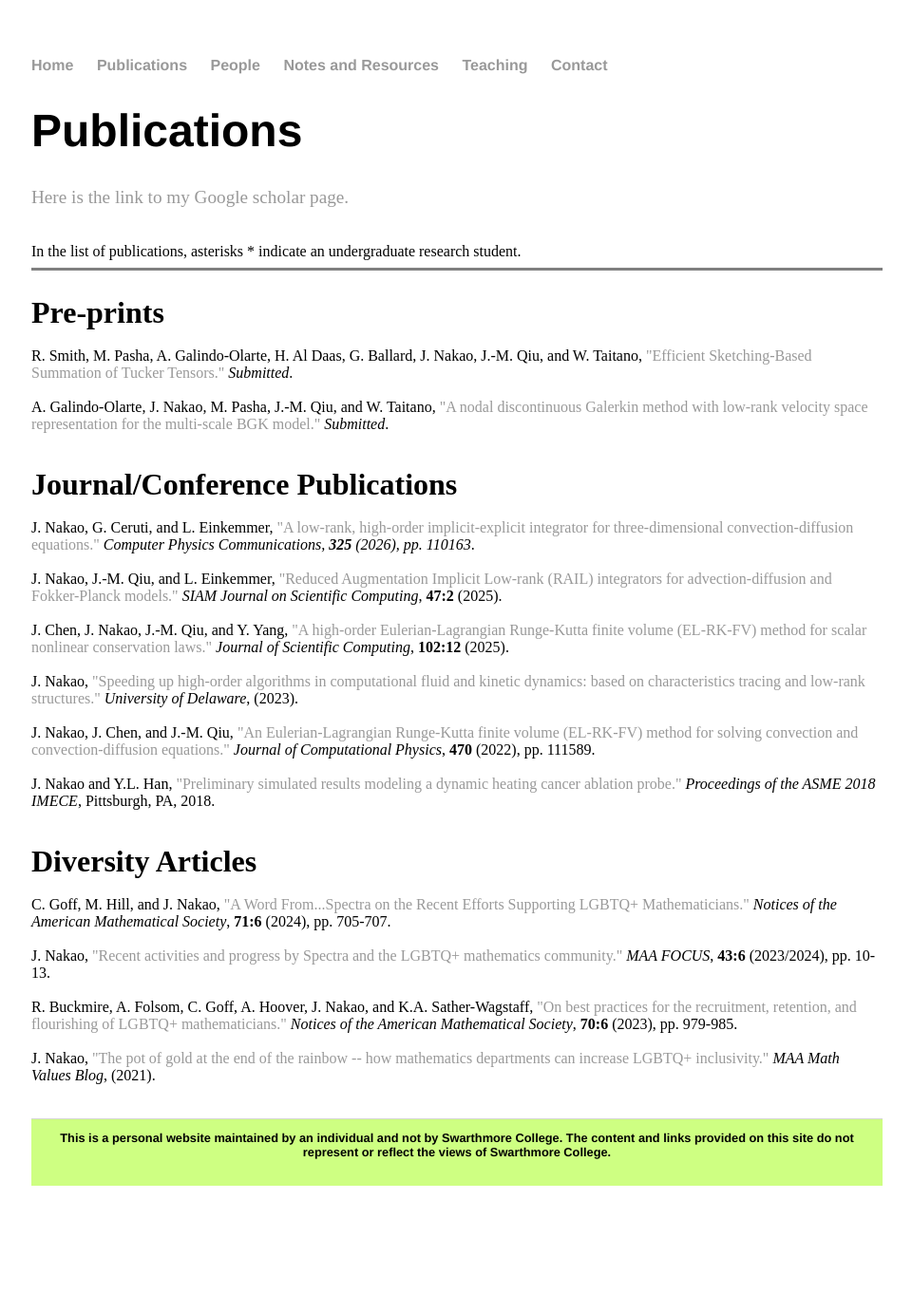
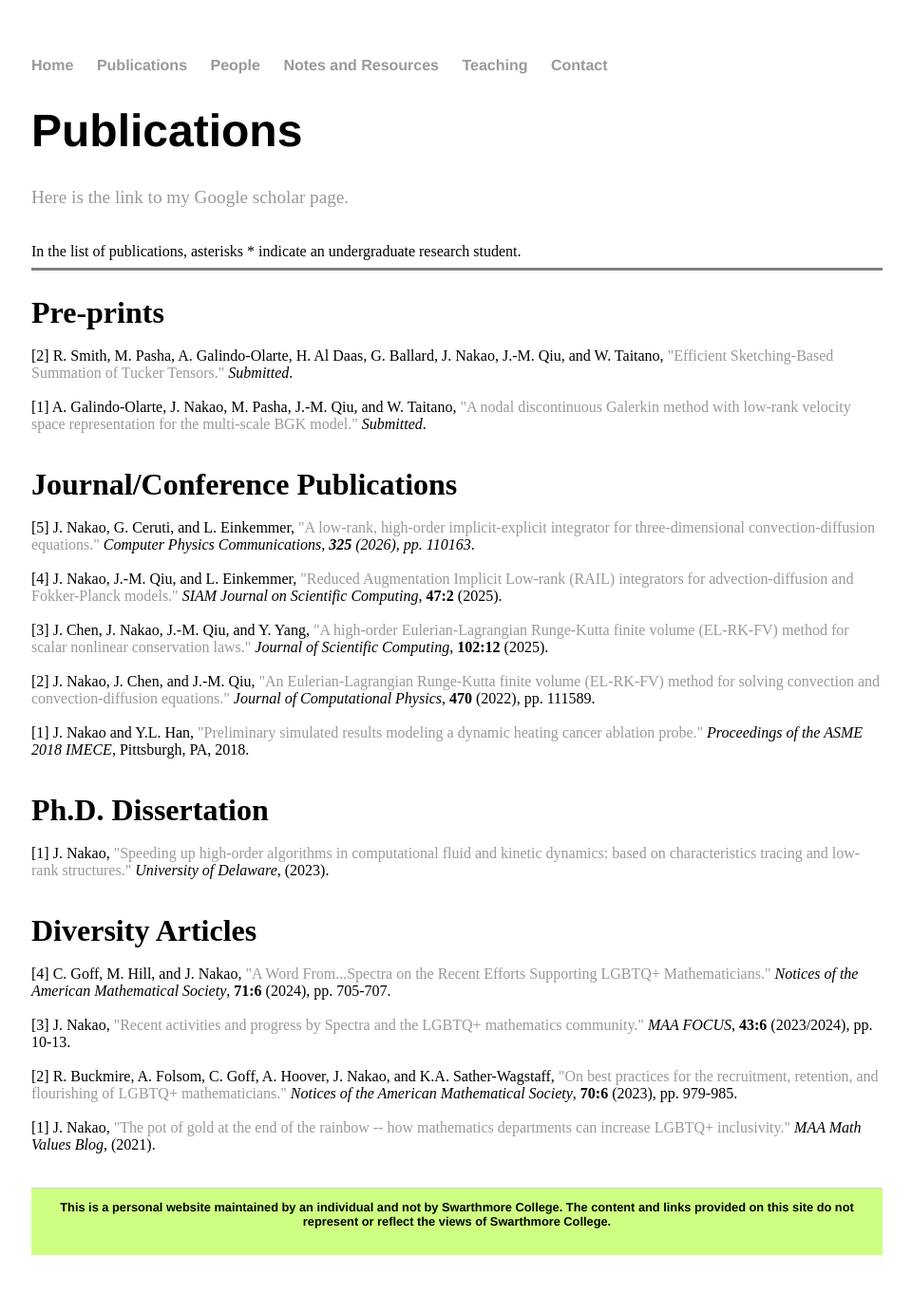
Before and after one commit to jhknakao/jhknakao.github.io, a Jekyll site: the page built from publications.html, in a window 1280 px wide. Shown: the whole page at 95% size, without its empty margins (159-1119 px from the left). Built offline with Jekyll 4.4.1, drawn with Linux system fonts in a browser that asks for light colours; before the commit the page ends 1309 px from its top, so only the background shows below that.

Commit message:
Update publications.html

```diff
--- a/publications.html
+++ b/publications.html
@@ -17,48 +17,52 @@ title: Publications
 	<font size="6"><b>Pre-prints</b></font>
 	<br>
 	<br>
-	R. Smith, M. Pasha, A. Galindo-Olarte, H. Al Daas, G. Ballard, J. Nakao, J.-M. Qiu, and W. Taitano, <a href="https://arxiv.org/abs/2603.13532">"Efficient Sketching-Based Summation of Tucker Tensors."</a> <i>Submitted</i>.
+	[2] R. Smith, M. Pasha, A. Galindo-Olarte, H. Al Daas, G. Ballard, J. Nakao, J.-M. Qiu, and W. Taitano, <a href="https://arxiv.org/abs/2603.13532">"Efficient Sketching-Based Summation of Tucker Tensors."</a> <i>Submitted</i>.
 	<br>
 	<br>
-	A. Galindo-Olarte, J. Nakao, M. Pasha, J.-M. Qiu, and W. Taitano, <a href="https://arxiv.org/pdf/2508.16564">"A nodal discontinuous Galerkin method with low-rank velocity space representation for the multi-scale BGK model."</a> <i>Submitted</i>.
+	[1] A. Galindo-Olarte, J. Nakao, M. Pasha, J.-M. Qiu, and W. Taitano, <a href="https://arxiv.org/pdf/2508.16564">"A nodal discontinuous Galerkin method with low-rank velocity space representation for the multi-scale BGK model."</a> <i>Submitted</i>.
 	<br>
 	<br>
 	<br>
 	<font size="6"><b>Journal/Conference Publications</b></font>
 	<br>
 	<br>
-	J. Nakao, G. Ceruti, and L. Einkemmer, <a href="https://arxiv.org/pdf/2503.04932">"A low-rank, high-order implicit-explicit integrator for three-dimensional convection-diffusion equations."</a> <i>Computer Physics Communications, <b>325</b> (2026), pp. 110163</i>.
+	[5] J. Nakao, G. Ceruti, and L. Einkemmer, <a href="https://arxiv.org/pdf/2503.04932">"A low-rank, high-order implicit-explicit integrator for three-dimensional convection-diffusion equations."</a> <i>Computer Physics Communications, <b>325</b> (2026), pp. 110163</i>.
 	<br>
 	<br>
-	J. Nakao, J.-M. Qiu, and L. Einkemmer, <a href="https://arxiv.org/pdf/2311.15143.pdf">"Reduced Augmentation Implicit Low-rank (RAIL) integrators for advection-diffusion and Fokker-Planck models."</a> <i>SIAM Journal on Scientific Computing</i>, <b>47:2</b> (2025).
+	[4] J. Nakao, J.-M. Qiu, and L. Einkemmer, <a href="https://arxiv.org/pdf/2311.15143.pdf">"Reduced Augmentation Implicit Low-rank (RAIL) integrators for advection-diffusion and Fokker-Planck models."</a> <i>SIAM Journal on Scientific Computing</i>, <b>47:2</b> (2025).
 	<br>
 	<br>
-	J. Chen, J. Nakao, J.-M. Qiu, and Y. Yang, <a href="https://arxiv.org/pdf/2405.09835">"A high-order Eulerian-Lagrangian Runge-Kutta finite volume (EL-RK-FV) method for scalar nonlinear conservation laws."</a> <i>Journal of Scientific Computing</i>, <b>102:12</b> (2025).
+	[3] J. Chen, J. Nakao, J.-M. Qiu, and Y. Yang, <a href="https://arxiv.org/pdf/2405.09835">"A high-order Eulerian-Lagrangian Runge-Kutta finite volume (EL-RK-FV) method for scalar nonlinear conservation laws."</a> <i>Journal of Scientific Computing</i>, <b>102:12</b> (2025).
 	<br>
 	<br>
-	J. Nakao,  <a href="files/Nakao_dissertation.pdf" class="download" title="Download dissertation">"Speeding up high-order algorithms in computational fluid and kinetic dynamics: based on characteristics tracing and low-rank structures."</a> <i>University of Delaware</i>, (2023).
+	[2] J. Nakao, J. Chen, and J.-M. Qiu, <a href="https://arxiv.org/pdf/2204.03682.pdf">"An Eulerian-Lagrangian Runge-Kutta finite volume (EL-RK-FV) method for solving convection and convection-diffusion equations."</a> <i>Journal of Computational Physics</i>, <b>470</b> (2022), pp. 111589.
 	<br>
 	<br>
-	J. Nakao, J. Chen, and J.-M. Qiu, <a href="https://arxiv.org/pdf/2204.03682.pdf">"An Eulerian-Lagrangian Runge-Kutta finite volume (EL-RK-FV) method for solving convection and convection-diffusion equations."</a> <i>Journal of Computational Physics</i>, <b>470</b> (2022), pp. 111589.
+	[1] J. Nakao and Y.L. Han, <a href="https://asmedigitalcollection.asme.org/IMECE/proceedings-abstract/IMECE2018/V08AT10A004/273871">"Preliminary simulated results modeling a dynamic heating cancer ablation probe."</a> <i>Proceedings of the ASME 2018 IMECE</i>, Pittsburgh, PA, 2018.
 	<br>
 	<br>
-	J. Nakao and Y.L. Han, <a href="https://asmedigitalcollection.asme.org/IMECE/proceedings-abstract/IMECE2018/V08AT10A004/273871">"Preliminary simulated results modeling a dynamic heating cancer ablation probe."</a> <i>Proceedings of the ASME 2018 IMECE</i>, Pittsburgh, PA, 2018.
+	<br>
+	<font size="6"><b>Ph.D. Dissertation</b></font>
+	<br>
+	<br>
+	[1] J. Nakao,  <a href="files/Nakao_dissertation.pdf" class="download" title="Download dissertation">"Speeding up high-order algorithms in computational fluid and kinetic dynamics: based on characteristics tracing and low-rank structures."</a> <i>University of Delaware</i>, (2023).
 	<br>
 	<br>
 	<br>
 	<font size="6"><b>Diversity Articles</b></font>
 	<br>
 	<br>
-	C. Goff, M. Hill, and J. Nakao, <a href="https://www.ams.org/journals/notices/202406/rnoti-p705.pdf">"A Word From...Spectra on the Recent Efforts Supporting LGBTQ+ Mathematicians."</a> <i>Notices of the American Mathematical Society</i>, <b>71:6</b> (2024), pp. 705-707.
+	[4] C. Goff, M. Hill, and J. Nakao, <a href="https://www.ams.org/journals/notices/202406/rnoti-p705.pdf">"A Word From...Spectra on the Recent Efforts Supporting LGBTQ+ Mathematicians."</a> <i>Notices of the American Mathematical Society</i>, <b>71:6</b> (2024), pp. 705-707.
 	<br>
 	<br>
-	J. Nakao, <a href="http://digitaleditions.walsworthprintgroup.com/publication/?i=809747">"Recent activities and progress by Spectra and the LGBTQ+ mathematics community."</a> <i>MAA FOCUS</i>, <b>43:6</b> (2023/2024), pp. 10-13.
+	[3] J. Nakao, <a href="http://digitaleditions.walsworthprintgroup.com/publication/?i=809747">"Recent activities and progress by Spectra and the LGBTQ+ mathematics community."</a> <i>MAA FOCUS</i>, <b>43:6</b> (2023/2024), pp. 10-13.
 	<br>
 	<br>
-	R. Buckmire, A. Folsom, C. Goff, A. Hoover, J. Nakao, and K.A. Sather-Wagstaff, <a href="https://www.ams.org/journals/notices/202306/rnoti-p979.pdf">"On best practices for the recruitment, retention, and flourishing of LGBTQ+ mathematicians."</a> <i>Notices of the American Mathematical Society</i>, <b>70:6</b> (2023), pp. 979-985.
+	[2] R. Buckmire, A. Folsom, C. Goff, A. Hoover, J. Nakao, and K.A. Sather-Wagstaff, <a href="https://www.ams.org/journals/notices/202306/rnoti-p979.pdf">"On best practices for the recruitment, retention, and flourishing of LGBTQ+ mathematicians."</a> <i>Notices of the American Mathematical Society</i>, <b>70:6</b> (2023), pp. 979-985.
 	<br>
 	<br>
-	J. Nakao, <a href="https://www.mathvalues.org/masterblog/how-mathematics-departments-can-increase-lgbtq-inclusivity">"The pot of gold at the end of the rainbow -- how mathematics departments can increase LGBTQ+ inclusivity."</a> <i>MAA Math Values Blog</i>, (2021).
+	[1] J. Nakao, <a href="https://www.mathvalues.org/masterblog/how-mathematics-departments-can-increase-lgbtq-inclusivity">"The pot of gold at the end of the rainbow -- how mathematics departments can increase LGBTQ+ inclusivity."</a> <i>MAA Math Values Blog</i>, (2021).
 	<br>
 	<br>
 	<br>
```
